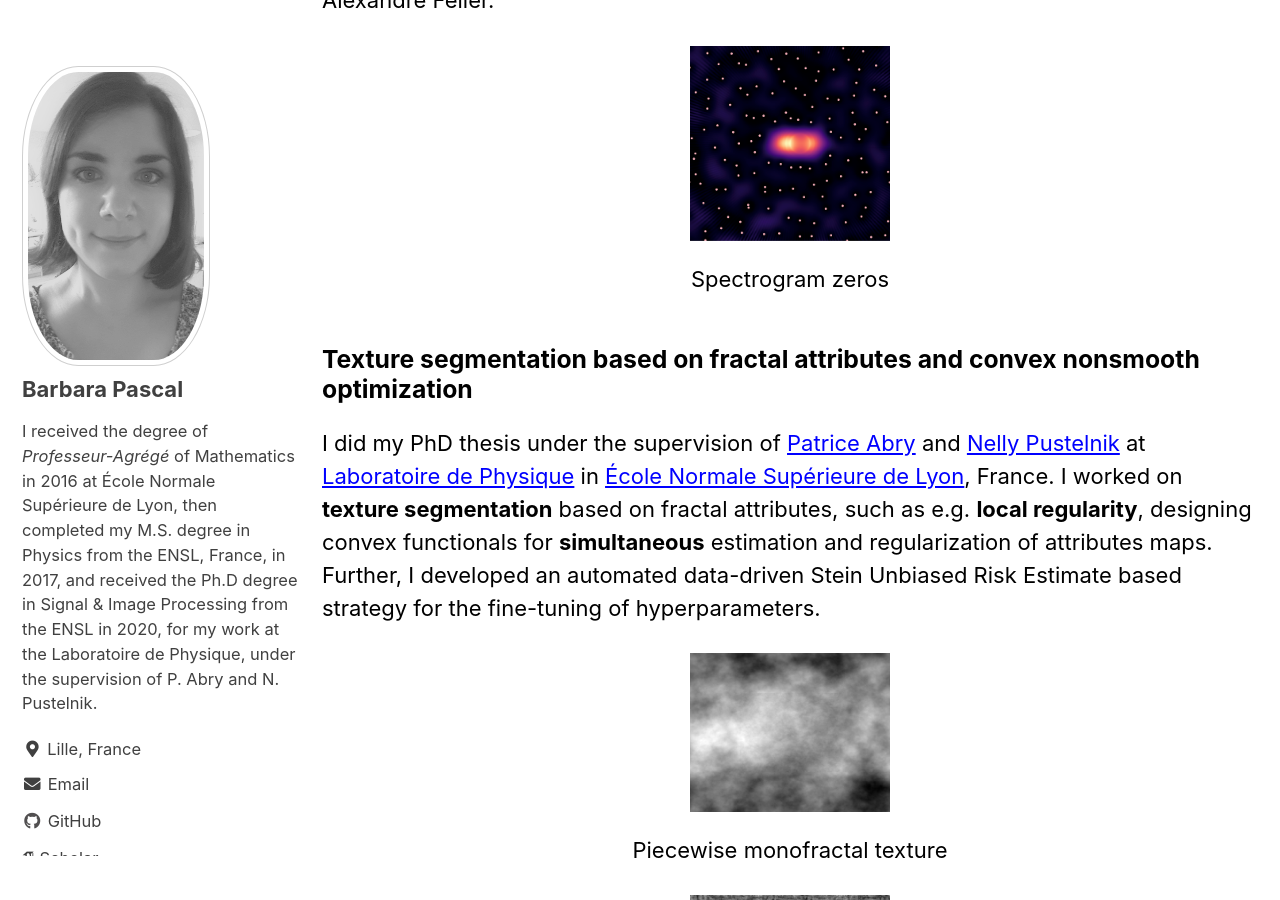
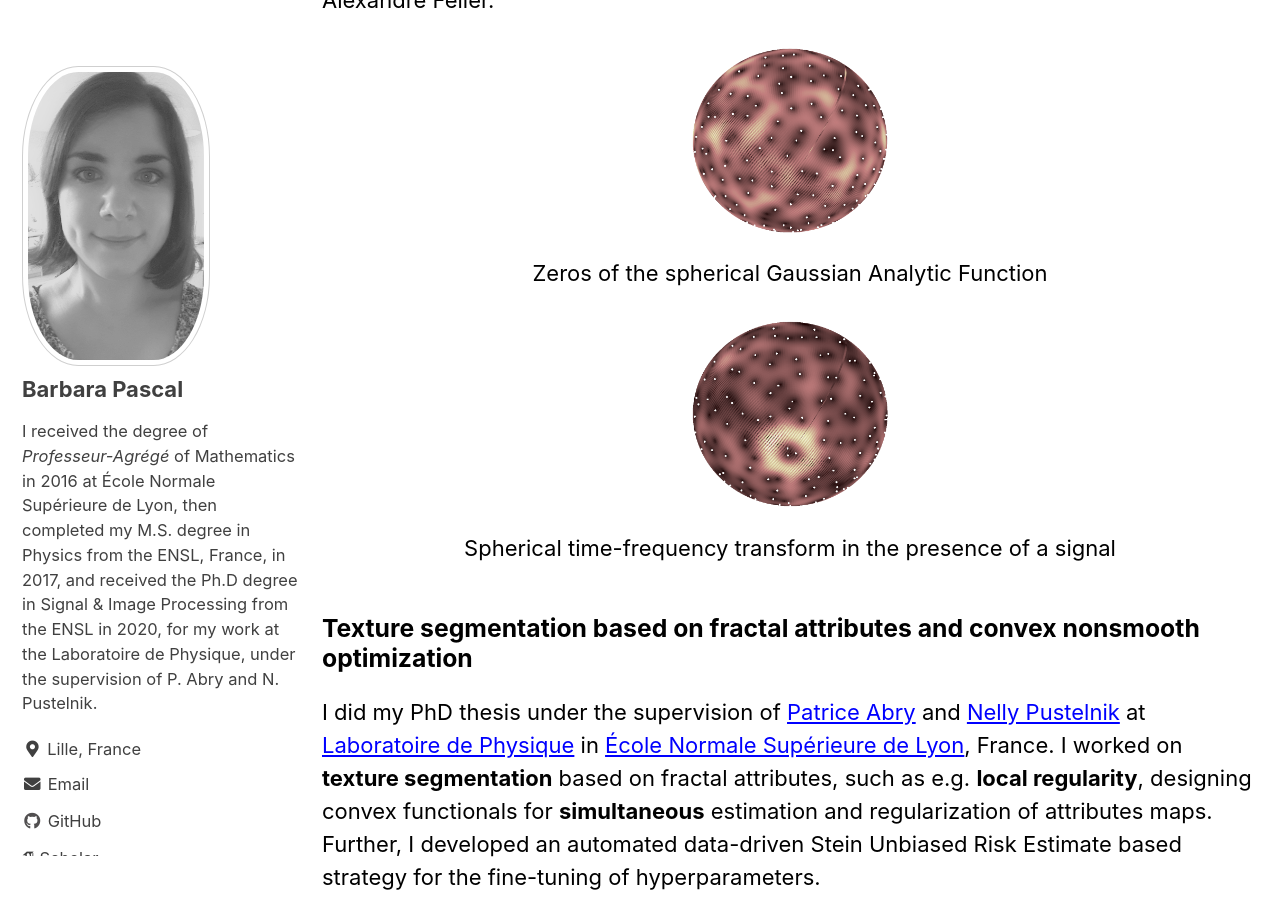
Before and after one commit to bpascal-fr/bpascal-fr.github.io, a Jekyll site: the page built from index.md, in a window 1280 px wide and 900 px high, scrolled down 739 px. Built offline with Jekyll 4.4.1, drawn with Linux system fonts in a browser that asks for light colours; cached includes are drawn as plain includes; nearby versions of some CDN libraries; some web fonts are replaced.

```diff
--- a/index.md
+++ b/index.md
@@ -20,8 +20,12 @@
 I am currently working on this project under supervision of [Rémi Bardenet](https://rbardenet.github.io/), and in collaboration with Alexandre Feller.
 
 <div align="middle">
-<img width="200" src="assets/images/zeros_charlier.png" align="center">
-        <p align="center">Spectrogram zeros</p>
+<img width="200" src="assets/images/zeros_spherical.png" align="center">
+        <p align="center">Zeros of the spherical Gaussian Analytic Function</p>
+</div>
+<div align="middle">
+<img width="200" src="assets/images/zeros_Kravchuk.png" align="center">
+        <p align="center">Spherical time-frequency transform in the presence of a signal</p>
 </div>
 
 ### Texture segmentation based on fractal attributes and convex nonsmooth optimization
```
Also changed, not shown: assets/images/zeros_Kravchuk.png (added), assets/images/zeros_spherical.png (added).
